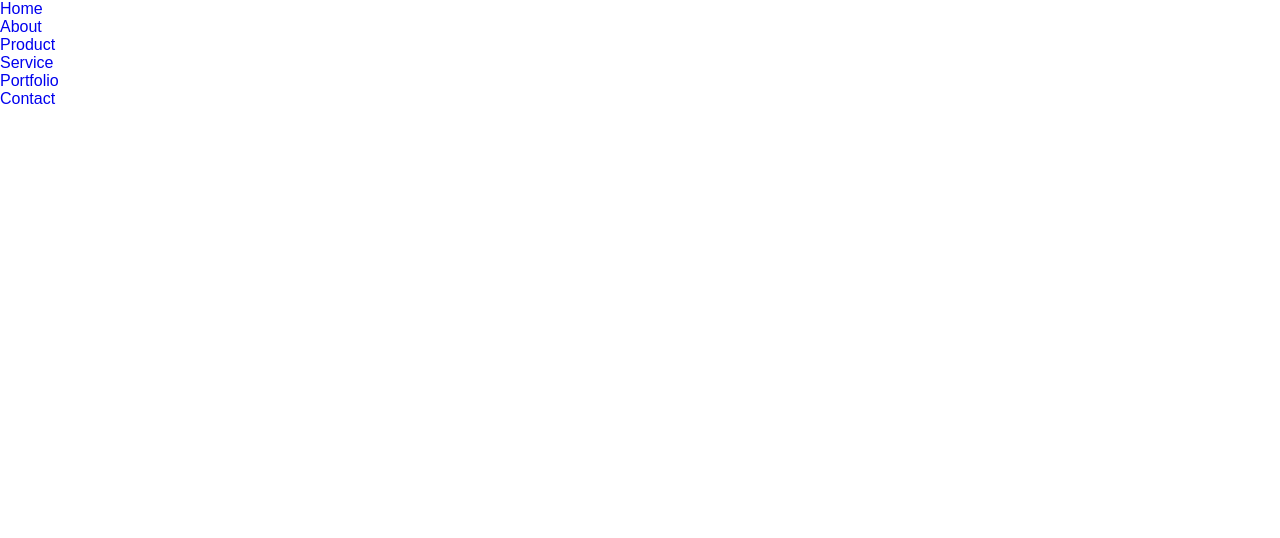
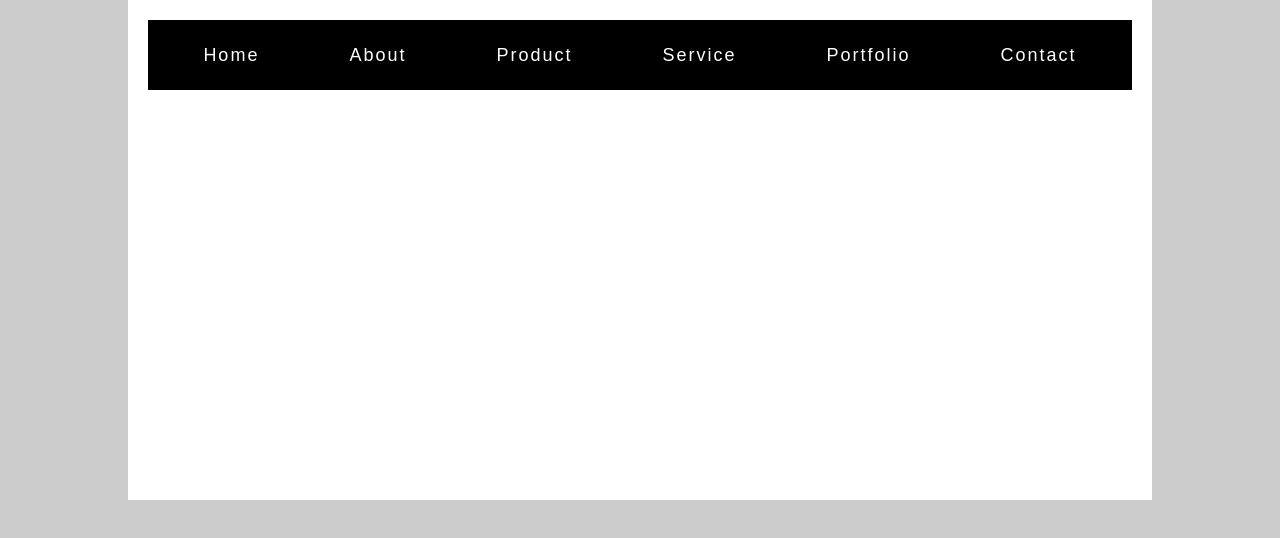
Before and after one commit to hossainpgmr/Responsive-Web-Design-, a plain HTML site: page index.html in a window 1280 px wide. Drawn offline with Linux system fonts and the light colour scheme.

Commit message:
reloaded

```diff
--- a/index.html
+++ b/index.html
@@ -9,8 +9,7 @@
     </head>
 
     <body>
-        <header>
-            <nav>
+        <nav class="container">
             <ul>
                 <li><a href="#">Home</a></li>
                 <li><a href="#">About</a></li>
@@ -20,7 +19,7 @@
                 <li><a href="#">Contact</a></li>
             </ul>
         </nav>
-        </header>
     </body>
 
+
 </html>
--- a/style.css
+++ b/style.css
@@ -7,10 +7,40 @@
 html {
   scroll-behavior: smooth;
 }
+body {
+  font-family: Arial, Helvetica, sans-serif;
+  font-size: 1.6rem;
+  background-color: #ccc;
+}
 body li,
 body a {
   list-style: none;
   text-decoration: none;
-  font-family: Arial, Helvetica, sans-serif;
   font-size: 1.6rem;
 }
+.container {
+  width: 80%;
+  min-height: 50rem;
+  position: relative;
+  margin: 0 auto;
+  padding: 2rem;
+  background-color: #fff;
+}
+.container ul {
+  display: flex;
+  justify-content: center;
+  align-items: center;
+  gap: 5rem;
+  background: #000;
+}
+ul li {
+  padding: 2rem;
+  letter-spacing: 2px;
+}
+ul li a {
+  color: #ffffff;
+  font-size: 1.8rem;
+  font-weight: 500;
+  line-height: 3rem;
+
+}
```
Lines whose indentation alone changed are shown as unchanged.
